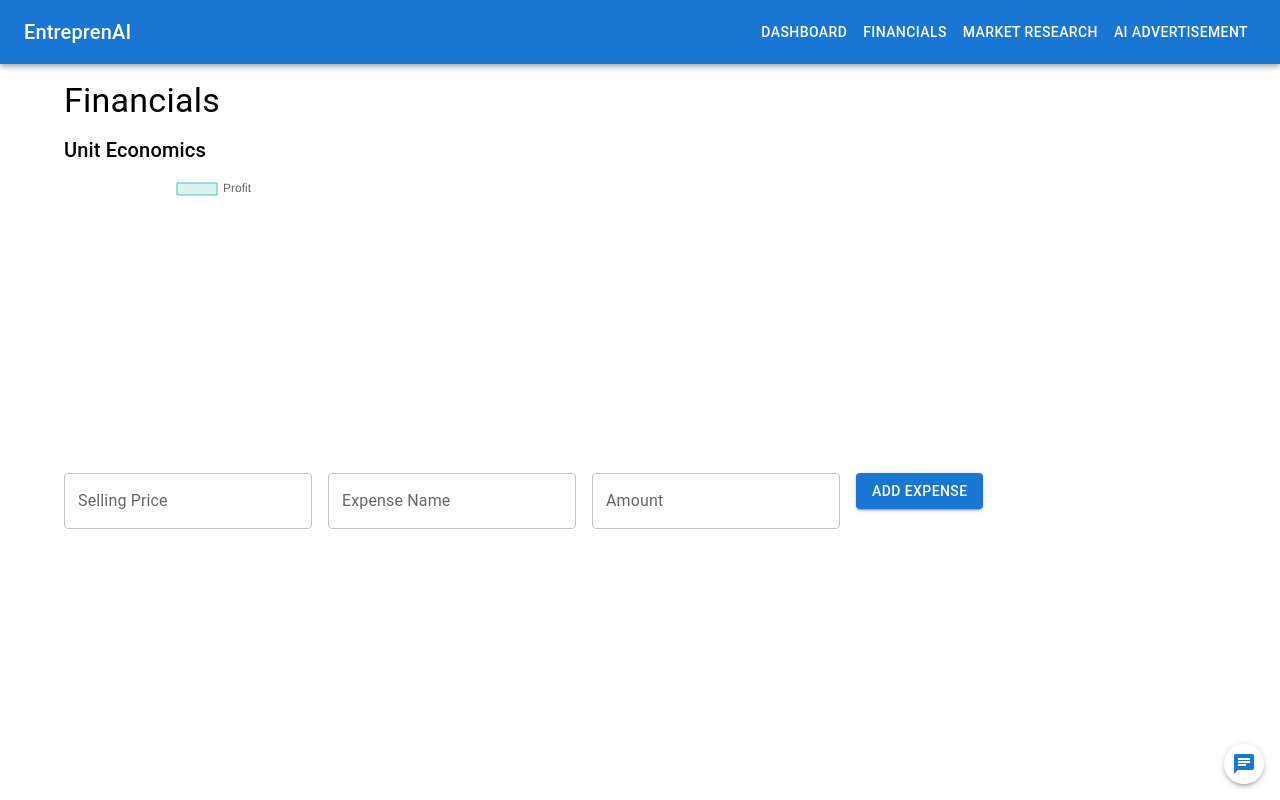
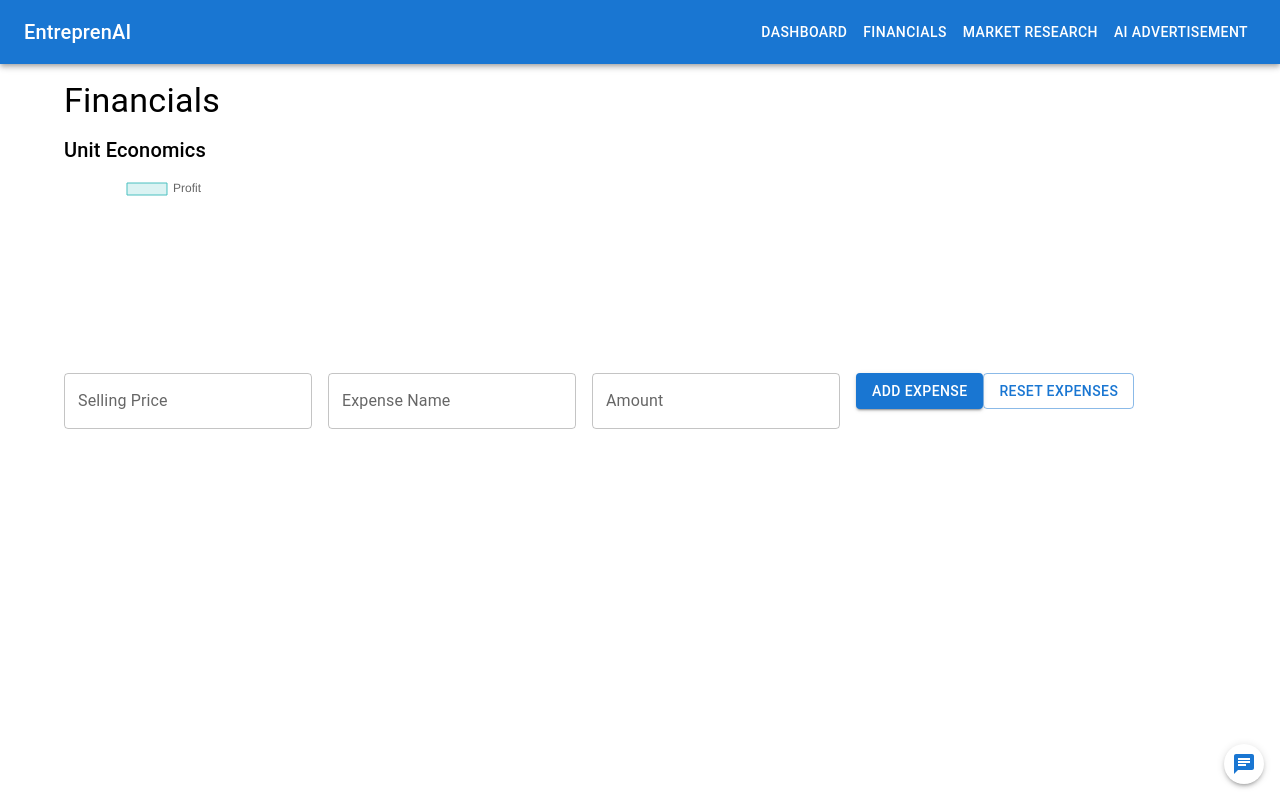
Before and after one commit to RangeR107/EntreprenAI, a React (Create React App) app in the folder frontend/: page /financials in a window 1280 px wide. Built offline with nearby package versions, Linux system fonts and the light colour scheme.

Commit message:
financials reset button

```diff
--- a/frontend/src/components/Financials.js
+++ b/frontend/src/components/Financials.js
@@ -11,6 +11,10 @@ const Financials = () => {
   const handleAddExpense = () => {
     setExpenses([...expenses, { name: newExpense.name, amount: parseFloat(newExpense.amount) }]);
     setNewExpense({ name: '', amount: '' });
+  };
+
+  const handleResetExpenses = () => {
+    setExpenses([]);
   };
 
   const totalExpenses = expenses.reduce((acc, expense) => acc + expense.amount, 0);
@@ -73,7 +77,7 @@ const Financials = () => {
         <Typography variant="h6" gutterBottom>
           Unit Economics
         </Typography>
-        <Box width={300} height={300}>
+        <Box width={200} height={200}>
           <Chart type="pie" data={chartData} options={options} />
         </Box>
       </Box>
@@ -98,6 +102,9 @@ const Financials = () => {
       <Button variant="contained" onClick={handleAddExpense} sx={{ marginBottom: 2 }}>
         Add Expense
       </Button>
+      <Button variant="outlined" onClick={handleResetExpenses} sx={{ marginBottom: 2 }}>
+        Reset Expenses
+      </Button>
     </Container>
   );
 };
```
